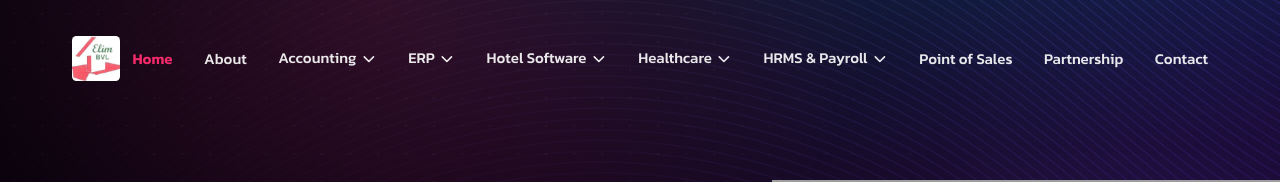
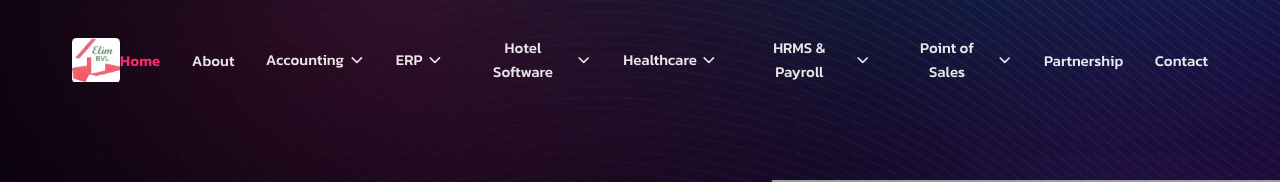
Before and after one commit to daezy/elimcloud, a React (Vite) app: page / in a window 1280 px wide. Shown: the top 182 px of the page. Built offline with nearby package versions, Linux system fonts and the light colour scheme; grey boxes are pictures that could not be loaded.

Commit message:
Add Point of Sales dropdown with 5 items

```diff
--- a/src/components/Navbar.tsx
+++ b/src/components/Navbar.tsx
@@ -129,9 +129,17 @@ const hrmsItems: DropdownItem[] = [
   },
 ];
 
+const posItems: DropdownItem[] = [
+  { label: "Point of Sales Software — Eatery", to: "/services/erp/pos" },
+  { label: "Point of Sales Software — Retail Store", to: "/services/erp/pos" },
+  { label: "Point of Sales Software — Small Business", to: "/services/erp/pos" },
+  { label: "Point of Sales Software — Pharmacy Stores", to: "/services/erp/pos" },
+  { label: "Point of Sales Software — Electronic Store", to: "/services/erp/pos" },
+];
+
 const productItems: DropdownItem[] = [
   // { label: "Hospitality", to: "/services/erp/ehps-oce" },
-  { label: "Point of Sales", to: "/services/erp/pos" },
+  // { label: "Point of Sales", to: "/services/erp/pos" },
 ];
 
 function NavDropdown({
@@ -345,6 +353,11 @@ export default function Navbar() {
               items={hrmsItems}
               scrolled={scrolled}
             />
+            <NavDropdown
+              label="Point of Sales"
+              items={posItems}
+              scrolled={scrolled}
+            />
             {productItems.map((item) => (
               <li key={item.to}>
                 <NavLink
```
